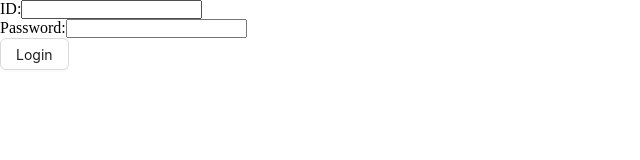
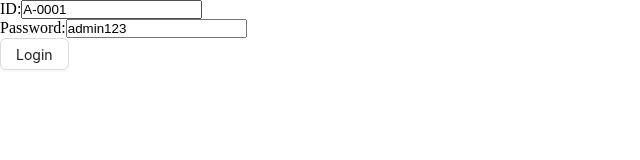
Before and after one commit to Shahadat-Git/ph-university-client, a React (Vite) app: page /login in a window 1280 px wide. Shown: the top 160 px of the page, without its empty margins (0-640 px from the left). Built offline with nearby package versions, Linux system fonts and the light colour scheme.

Commit message:
set token and user data from response to local state using jwt decode

```diff
--- a/package.json
+++ b/package.json
@@ -12,6 +12,7 @@
   "dependencies": {
     "@reduxjs/toolkit": "^2.0.1",
     "antd": "^5.13.1",
+    "jwt-decode": "^4.0.0",
     "react": "^18.2.0",
     "react-dom": "^18.2.0",
     "react-hook-form": "^7.49.3",
--- a/src/pages/Login.tsx
+++ b/src/pages/Login.tsx
@@ -1,17 +1,33 @@
 import { Button } from "antd";
 import { useForm } from "react-hook-form";
 import { useLoginMutation } from "../redux/features/auth/authApi";
+import { useAppDispatch } from "../redux/hooks";
+import { setUser } from "../redux/features/auth/authSlice";
+import { verifyToken } from "../utils/verifyToken";
 
 const Login = () => {
-  const { register, handleSubmit } = useForm();
+  const dispatch = useAppDispatch();
+  const { register, handleSubmit } = useForm({
+    defaultValues: {
+      id: "A-0001",
+      password: "admin123",
+    },
+  });
 
-  const [login, { data, error }] = useLoginMutation();
-  console.log("data =>", data);
+  const [login, { error }] = useLoginMutation();
+  // console.log("data =>", data);
   console.log("error =>", error);
 
-  const onSubmit = (data) => {
-    console.log(data);
-    login(data);
+  const onSubmit = async (data) => {
+    const userInfo = {
+      id: data.id,
+      password: data.password,
+    };
+    const res = await login(userInfo).unwrap();
+    const user = verifyToken(res.data.accessToken);
+
+    dispatch(setUser({ user: user, token: res.data.accessToken }));
+    console.log(res);
   };
   return (
     <form onSubmit={handleSubmit(onSubmit)}>
--- /dev/null
+++ b/src/utils/verifyToken.ts
@@ -0,0 +1,5 @@
+import { jwtDecode } from "jwt-decode";
+
+export const verifyToken = (token: string) => {
+  return jwtDecode(token);
+};
```
Also changed, not shown: 1 other file (tests, documents, lock files or other folders).
